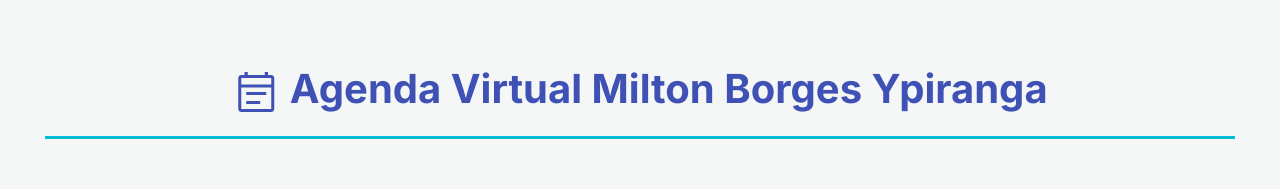
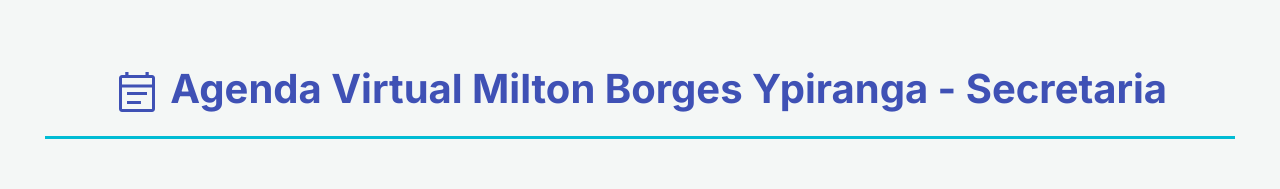
Before and after one commit to caiosilva02-ops/agendambsec, a plain HTML site: page index.html in a window 1280 px wide. Shown: the top 189 px of the page. Drawn offline with nearby package versions, Linux system fonts and the light colour scheme; no server answers.

Commit message:
Update index.html

```diff
--- a/index.html
+++ b/index.html
@@ -425,7 +425,7 @@ tr:hover {
 
 <div class="container">
 
-    <h1><span class="material-symbols-outlined" style="vertical-align: middle; font-size: 1.2em;">event_note</span> Agenda Virtual Milton Borges Ypiranga</h1>
+    <h1><span class="material-symbols-outlined" style="vertical-align: middle; font-size: 1.2em;">event_note</span> Agenda Virtual Milton Borges Ypiranga - Secretaria</h1>
 
     <div class="header-info">
       <button id="loginBtn"><span class="material-symbols-outlined" style="font-size: 1em; vertical-align: middle;">account_circle</span> Login Google / Sair</button>
```
